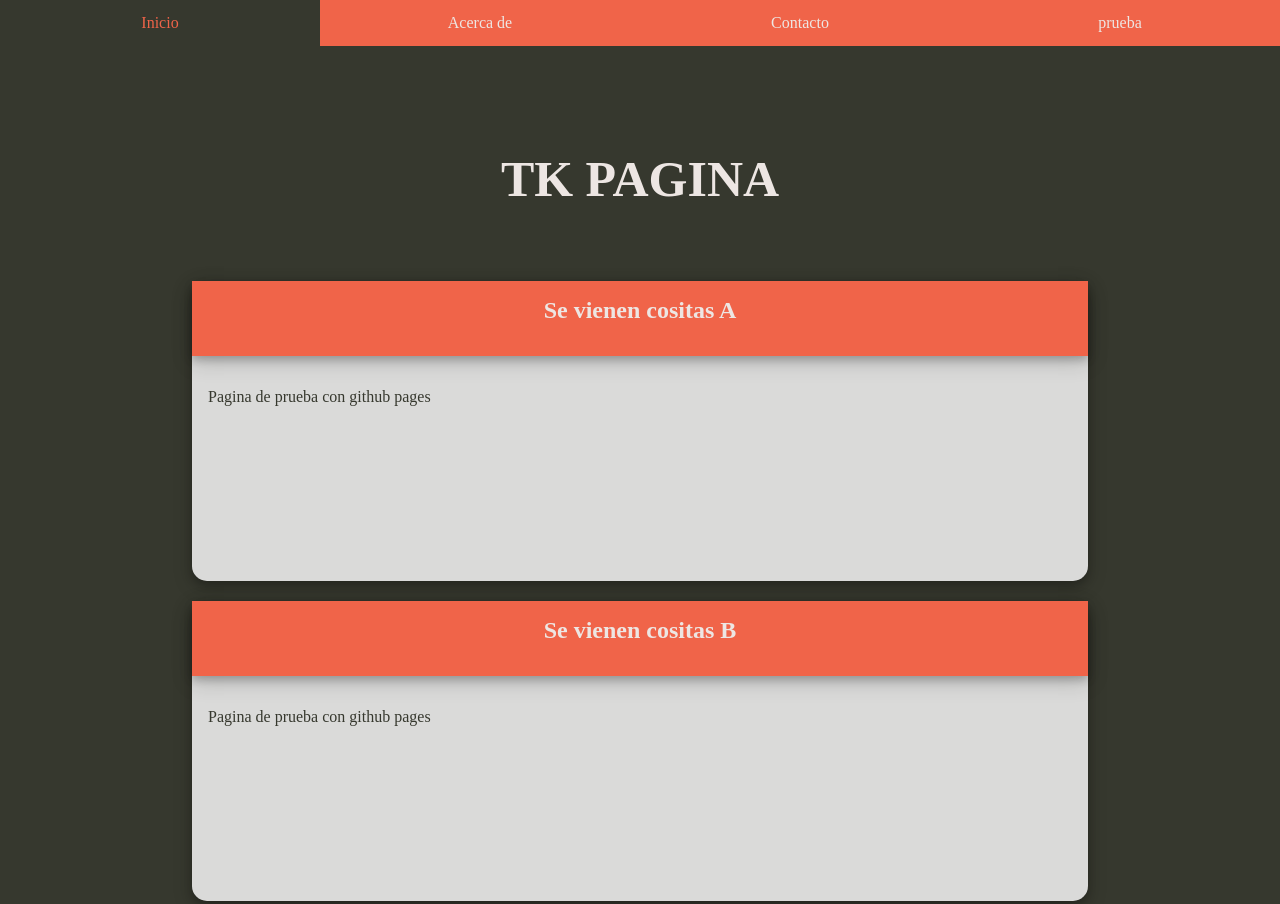
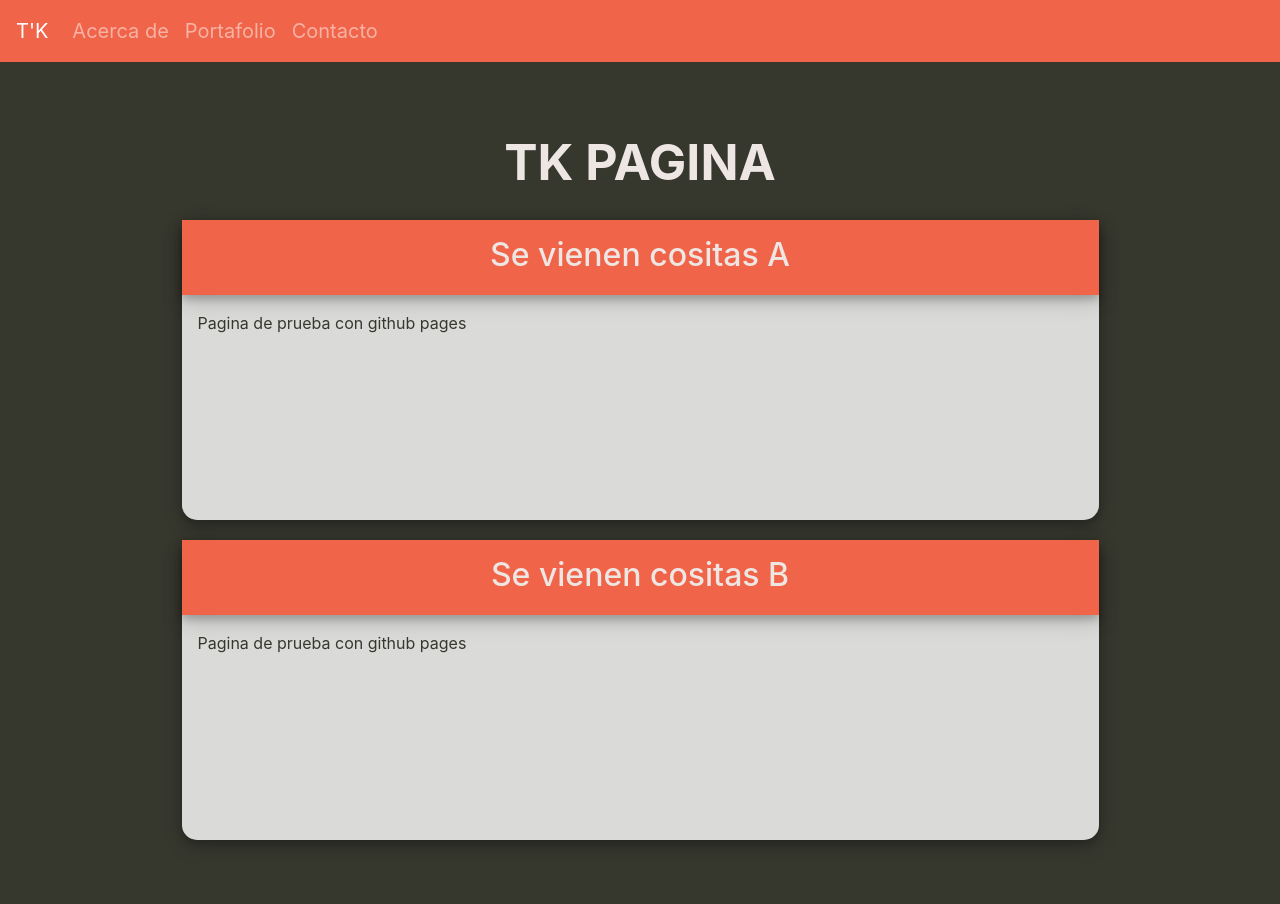
Before and after one commit to TKFjbn/TKFjbn.github.io, a plain HTML site: page index.html in a window 1280 px wide. Shown: the top 904 px of the page. Drawn offline with nearby package versions, Linux system fonts and the light colour scheme.

Commit message:
cambio diseño 3

```diff
--- a/css/style.css
+++ b/css/style.css
@@ -2,7 +2,7 @@
     box-sizing: border-box;
 }
 
-body{
+.body_class{
     background-color: #36382E;
     margin: 0;
 }
@@ -26,11 +26,14 @@ body{
 /* Navegador */
 .topnav{
     margin: auto;
-    width: 100%;
     background-color: #F06449;
     overflow: hidden;
 }
+
 .topnav a{
+    font-size: 20px;
+}
+/*.topnav a{
     width: 25%;
     float: left;
     display: block;
@@ -43,7 +46,7 @@ body{
     background-color: #36382E;
     color: #F06449;
     font-style: bold;
-}
+}*/
 
 /* Columnas/Contenido de la pagina*/
 .column{
--- a/index.html
+++ b/index.html
@@ -3,17 +3,47 @@
 <head>
     <title>TK Page</title>
     <meta charset="utf-8">
-    <meta name="viewport" content="width=device-width, initial-scale=1.0">
+    <meta name="viewport" content="width=device-width, initial-scale=1">
     <link rel="stylesheet" href="css/style.css">
+    <!--- Bootstrap 4 -->
+    <link rel="stylesheet" href="https://cdn.jsdelivr.net/npm/bootstrap@4.6.1/dist/css/bootstrap.min.css">
+    <script src="https://cdn.jsdelivr.net/npm/jquery@3.6.0/dist/jquery.slim.min.js"></script>
+    <script src="https://cdn.jsdelivr.net/npm/popper.js@1.16.1/dist/umd/popper.min.js"></script>
+    <script src="https://cdn.jsdelivr.net/npm/bootstrap@4.6.1/dist/js/bootstrap.bundle.min.js"></script>
+
 </head>
-    <body>
+    <body class="body_class">
          <!--- NAVIGATION -->
-         <div class="topnav">
+         <!---<div class="topnav">
             <a href="index.html">Inicio</a>
             <a href="index.html">Acerca de</a>
             <a href="index.html">Contacto</a>
             <a href="index.html">prueba</a>
-        </div>
+        </div>-->
+
+        <nav class="navbar navbar-expand-md topnav navbar-dark">
+            <!--- logo -->
+            <a class="navbar-brand" href="#">T'K</a>
+
+            <!-- Links -->
+            <button class="navbar-toggler" type="button" data-toggle="collapse" data-target="#collapsibleNavbar">
+                <span class="navbar-toggler-icon"></span>
+              </button>
+            <div class="collapse navbar-collapse" id="collapsibleNavbar">
+                <ul class="navbar-nav">
+                    <li class="nav-item">
+                        <a class="nav-link" href="#">Acerca de</a>
+                    </li>
+                    <li class="nav-item">
+                        <a class="nav-link" href="#">Portafolio</a>
+                    </li>
+                    <li class="nav-item">
+                        <a class="nav-link" href="#">Contacto</a>
+                    </li>
+                </ul>
+            </div>
+          </nav>
+
 
         <div id="separador"></div>
         <!--- HEADER -->
```
